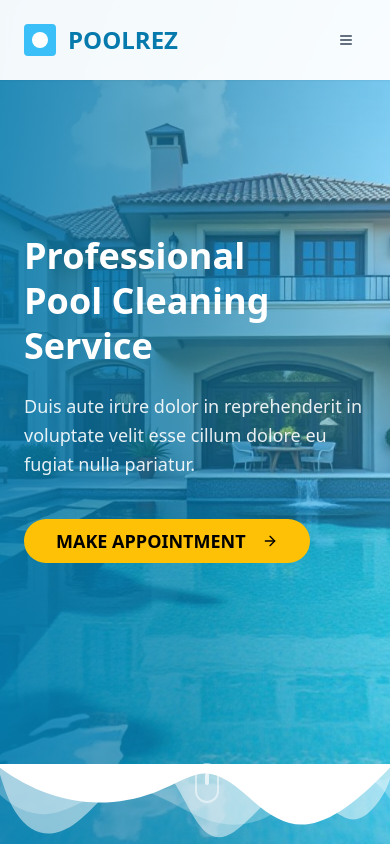
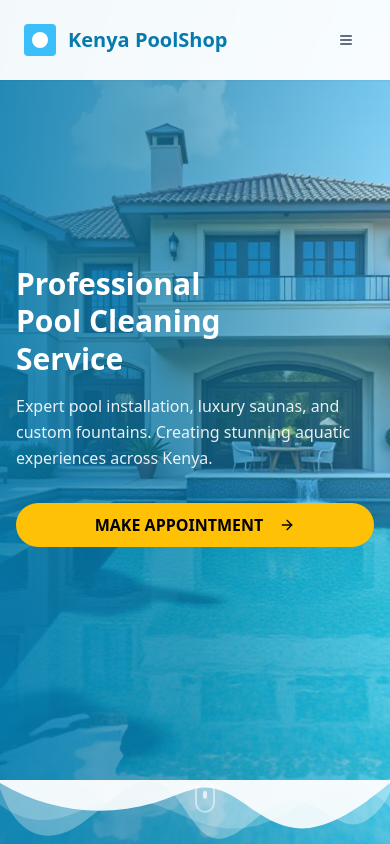
Before and after one commit to Mainaaa1/kenya-aqua-hub, a React (Vite) app: page / in a window 390 px wide. Shown: the top 844 px of the page. Built offline with nearby package versions, Linux system fonts and the light colour scheme.

Commit message:
Refine Hero Section Design

```diff
--- a/src/components/Hero.tsx
+++ b/src/components/Hero.tsx
@@ -20,47 +20,43 @@ const Hero = () => {
           className="w-full h-full object-cover"
         />
         <div className="absolute inset-0 bg-gradient-to-r from-pool-blue-dark/85 via-pool-blue-dark/60 to-pool-blue/40"></div>
-      </div>
 
-      {/* Social Media Icons - Left Side */}
-      <div className="absolute left-6 top-1/2 transform -translate-y-1/2 z-20 hidden lg:flex flex-col space-y-4">
-        <a href="#" className="w-10 h-10 bg-white/10 backdrop-blur-sm rounded-full flex items-center justify-center text-white hover:bg-yellow-accent hover:text-black transition-all duration-300">
-          <svg className="w-5 h-5" fill="currentColor" viewBox="0 0 24 24"><path d="M24 4.557c-.883.392-1.832.656-2.828.775 1.017-.609 1.798-1.574 2.165-2.724-.951.564-2.005.974-3.127 1.195-.897-.957-2.178-1.555-3.594-1.555-3.179 0-5.515 2.966-4.797 6.045-4.091-.205-7.719-2.165-10.148-5.144-1.29 2.213-.669 5.108 1.523 6.574-.806-.026-1.566-.247-2.229-.616-.054 2.281 1.581 4.415 3.949 4.89-.693.188-1.452.232-2.224.084.626 1.956 2.444 3.379 4.6 3.419-2.07 1.623-4.678 2.348-7.29 2.04 2.179 1.397 4.768 2.212 7.548 2.212 9.142 0 14.307-7.721 13.995-14.646.962-.695 1.797-1.562 2.457-2.549z"/></svg>
-        </a>
-        <a href="#" className="w-10 h-10 bg-white/10 backdrop-blur-sm rounded-full flex items-center justify-center text-white hover:bg-yellow-accent hover:text-black transition-all duration-300">
-          <svg className="w-5 h-5" fill="currentColor" viewBox="0 0 24 24"><path d="M22.46 6c-.77.35-1.6.58-2.46.69.88-.53 1.56-1.37 1.88-2.38-.83.5-1.75.85-2.72 1.05C18.37 4.5 17.26 4 16 4c-2.35 0-4.27 1.92-4.27 4.29 0 .34.04.67.11.98C8.28 9.09 5.11 7.38 3 4.79c-.37.63-.58 1.37-.58 2.15 0 1.49.75 2.81 1.91 3.56-.71 0-1.37-.2-1.95-.5v.03c0 2.08 1.48 3.82 3.44 4.21a4.22 4.22 0 0 1-1.93.07 4.28 4.28 0 0 0 4 2.98 8.521 8.521 0 0 1-5.33 1.84c-.34 0-.68-.02-1.02-.06C3.44 20.29 5.7 21 8.12 21 16 21 20.33 14.46 20.33 8.79c0-.19 0-.37-.01-.56.84-.6 1.56-1.36 2.14-2.23z"/></svg>
-        </a>
-        <a href="#" className="w-10 h-10 bg-white/10 backdrop-blur-sm rounded-full flex items-center justify-center text-white hover:bg-yellow-accent hover:text-black transition-all duration-300">
-          <svg className="w-5 h-5" fill="currentColor" viewBox="0 0 24 24"><path d="M12.017 0C5.396 0 .029 5.367.029 11.987c0 5.079 3.158 9.417 7.618 11.174-.105-.949-.199-2.403.041-3.439.219-.937 1.406-5.957 1.406-5.957s-.359-.72-.359-1.781c0-1.663.967-2.911 2.168-2.911 1.024 0 1.518.769 1.518 1.688 0 1.029-.653 2.567-.992 3.992-.285 1.193.6 2.165 1.775 2.165 2.128 0 3.768-2.245 3.768-5.487 0-2.861-2.063-4.869-5.008-4.869-3.41 0-5.409 2.562-5.409 5.199 0 1.033.394 2.143.889 2.741.097.118.112.221.085.343-.09.375-.293 1.199-.334 1.363-.053.225-.172.271-.402.165-1.495-.69-2.433-2.878-2.433-4.646 0-3.776 2.748-7.252 7.92-7.252 4.158 0 7.392 2.967 7.392 6.923 0 4.135-2.607 7.462-6.233 7.462-1.214 0-2.357-.629-2.748-1.378l-.748 2.853c-.271 1.043-1.002 2.35-1.492 3.146C9.57 23.812 10.763 24.009 12.017 24.009c6.624 0 11.99-5.367 11.99-11.988C24.007 5.367 18.641.001.012.001z"/></svg>
-        </a>
+        {/* Wave Overlay at Bottom */}
+        <div className="absolute bottom-0 left-0 w-full overflow-hidden">
+          <svg className="relative block w-full h-16 sm:h-20 md:h-32" viewBox="0 0 1200 120" preserveAspectRatio="none">
+            <path d="M0,0V46.29c47.79,22.2,103.59,32.17,158,28,70.36-5.37,136.33-33.31,206.8-37.5C438.64,32.43,512.34,53.67,583,72.05c69.27,18,138.3,24.88,209.4,13.08,36.15-6,69.85-17.84,104.45-29.34C989.49,25,1113-14.29,1200,52.47V0Z" opacity=".25" fill="rgba(255,255,255,0.8)"></path>
+            <path d="M0,0V15.81C13,36.92,27.64,56.86,47.69,72.05,99.41,111.27,165,111,224.58,91.58c31.15-10.15,60.09-26.07,89.67-39.8,40.92-19,84.73-46,130.83-49.67,36.26-2.85,70.9,9.42,98.6,31.56,31.77,25.39,62.32,62,103.63,73,40.44,10.79,81.35-6.69,119.13-24.28s75.16-39,116.92-43.05c59.73-5.85,113.28,22.88,168.9,38.84,30.2,8.66,59,6.17,87.09-7.5,22.43-10.89,48-26.93,60.65-49.24V0Z" opacity=".5" fill="rgba(255,255,255,0.6)"></path>
+            <path d="M0,0V5.63C149.93,59,314.09,71.32,475.83,42.57c43-7.64,84.23-20.12,127.61-26.46,59-8.63,112.48,12.24,165.56,35.4C827.93,77.22,886,95.24,951.2,90c86.53-7,172.46-45.71,248.8-84.81V0Z" fill="rgba(255,255,255,0.9)"></path>
+          </svg>
+        </div>
       </div>
 
       {/* Content */}
-      <div className="relative z-10 container mx-auto px-6 lg:px-12">
+      <div className="relative z-10 container mx-auto px-4 sm:px-6 lg:px-12">
         <div className="max-w-4xl">
           <div className="text-left">
             {/* Main Heading */}
-            <h1 className="text-4xl md:text-5xl lg:text-6xl xl:text-7xl font-bold text-white mb-6 leading-tight">
+            <h1 className="text-3xl sm:text-4xl md:text-5xl lg:text-6xl xl:text-7xl font-bold text-white mb-4 sm:mb-6 leading-tight">
               Professional<br />
               <span className="text-white">Pool Cleaning</span><br />
               <span className="text-white">Service</span>
             </h1>
 
             {/* Subheading */}
-            <p className="text-lg md:text-xl text-white/90 mb-10 max-w-xl leading-relaxed">
-              Duis aute irure dolor in reprehenderit in voluptate velit esse cillum dolore eu fugiat nulla pariatur.
+            <p className="text-base sm:text-lg md:text-xl text-white/90 mb-8 sm:mb-10 max-w-xl leading-relaxed">
+              Expert pool installation, luxury saunas, and custom fountains. Creating stunning aquatic experiences across Kenya.
             </p>
 
             {/* CTA Button */}
-            <div className="mb-12">
+            <div className="mb-8 sm:mb-12">
               <Button
                 size="lg"
                 variant="yellow"
-                className="px-8 py-4 text-lg rounded-full"
+                className="px-6 sm:px-8 py-3 sm:py-4 text-base sm:text-lg rounded-full w-full sm:w-auto"
                 onClick={() => document.getElementById('contact')?.scrollIntoView({ behavior: 'smooth' })}
               >
                 MAKE APPOINTMENT
-                <ArrowRight className="ml-2 h-5 w-5" />
+                <ArrowRight className="ml-2 h-4 w-4 sm:h-5 sm:w-5" />
               </Button>
             </div>
           </div>
@@ -68,20 +64,11 @@ const Hero = () => {
       </div>
 
       {/* Scroll Indicator */}
-      <div className="absolute bottom-8 left-1/2 transform -translate-x-1/2 animate-bounce z-20">
-        <div className="w-6 h-10 border-2 border-white/50 rounded-full flex justify-center cursor-pointer"
+      <div className="absolute bottom-6 sm:bottom-8 left-1/2 transform -translate-x-1/2 animate-bounce z-20">
+        <div className="w-5 h-8 sm:w-6 sm:h-10 border-2 border-white/50 rounded-full flex justify-center cursor-pointer"
              onClick={() => document.getElementById('services')?.scrollIntoView({ behavior: 'smooth' })}>
-          <div className="w-1 h-3 bg-white/70 rounded-full mt-2"></div>
+          <div className="w-1 h-2 sm:h-3 bg-white/70 rounded-full mt-2"></div>
         </div>
-      </div>
-
-      {/* Wave Shape Bottom */}
-      <div className="absolute bottom-0 left-0 w-full overflow-hidden z-10">
-        <svg className="relative block w-full h-20 md:h-32" viewBox="0 0 1200 120" preserveAspectRatio="none">
-          <path d="M0,0V46.29c47.79,22.2,103.59,32.17,158,28,70.36-5.37,136.33-33.31,206.8-37.5C438.64,32.43,512.34,53.67,583,72.05c69.27,18,138.3,24.88,209.4,13.08,36.15-6,69.85-17.84,104.45-29.34C989.49,25,1113-14.29,1200,52.47V0Z" opacity=".25" fill="white"></path>
-          <path d="M0,0V15.81C13,36.92,27.64,56.86,47.69,72.05,99.41,111.27,165,111,224.58,91.58c31.15-10.15,60.09-26.07,89.67-39.8,40.92-19,84.73-46,130.83-49.67,36.26-2.85,70.9,9.42,98.6,31.56,31.77,25.39,62.32,62,103.63,73,40.44,10.79,81.35-6.69,119.13-24.28s75.16-39,116.92-43.05c59.73-5.85,113.28,22.88,168.9,38.84,30.2,8.66,59,6.17,87.09-7.5,22.43-10.89,48-26.93,60.65-49.24V0Z" opacity=".5" fill="white"></path>
-          <path d="M0,0V5.63C149.93,59,314.09,71.32,475.83,42.57c43-7.64,84.23-20.12,127.61-26.46,59-8.63,112.48,12.24,165.56,35.4C827.93,77.22,886,95.24,951.2,90c86.53-7,172.46-45.71,248.8-84.81V0Z" fill="white"></path>
-        </svg>
       </div>
     </section>
   );
--- a/src/components/Navigation.tsx
+++ b/src/components/Navigation.tsx
@@ -24,7 +24,7 @@ const Navigation = () => {
               <div className="w-8 h-8 bg-pool-blue rounded mr-3 flex items-center justify-center">
                 <div className="w-4 h-4 bg-white rounded-full"></div>
               </div>
-              <h1 className="text-2xl font-bold text-pool-blue-dark">POOLREZ</h1>
+              <h1 className="text-xl md:text-2xl font-bold text-pool-blue-dark">Kenya PoolShop</h1>
             </div>
           </div>
 
@@ -49,7 +49,7 @@ const Navigation = () => {
               <div className="w-6 h-6 bg-pool-blue rounded-full flex items-center justify-center">
                 <Phone className="h-3 w-3 text-white" />
               </div>
-              <span className="font-medium">+5689 2589 6325</span>
+              <span className="font-medium">+254 700 000 000</span>
             </div>
             <Button
               variant="yellow"
@@ -91,7 +91,7 @@ const Navigation = () => {
             <div className="pt-4 border-t border-gray-200">
               <div className="flex items-center px-3 py-2 text-sm text-gray-600">
                 <Phone className="h-4 w-4 mr-2" />
-                <span>+5689 2589 6325</span>
+                <span>+254 700 000 000</span>
               </div>
               <div className="px-3">
                 <Button
```
Also changed, not shown: src/components/Services.tsx (+15 -15 lines).
